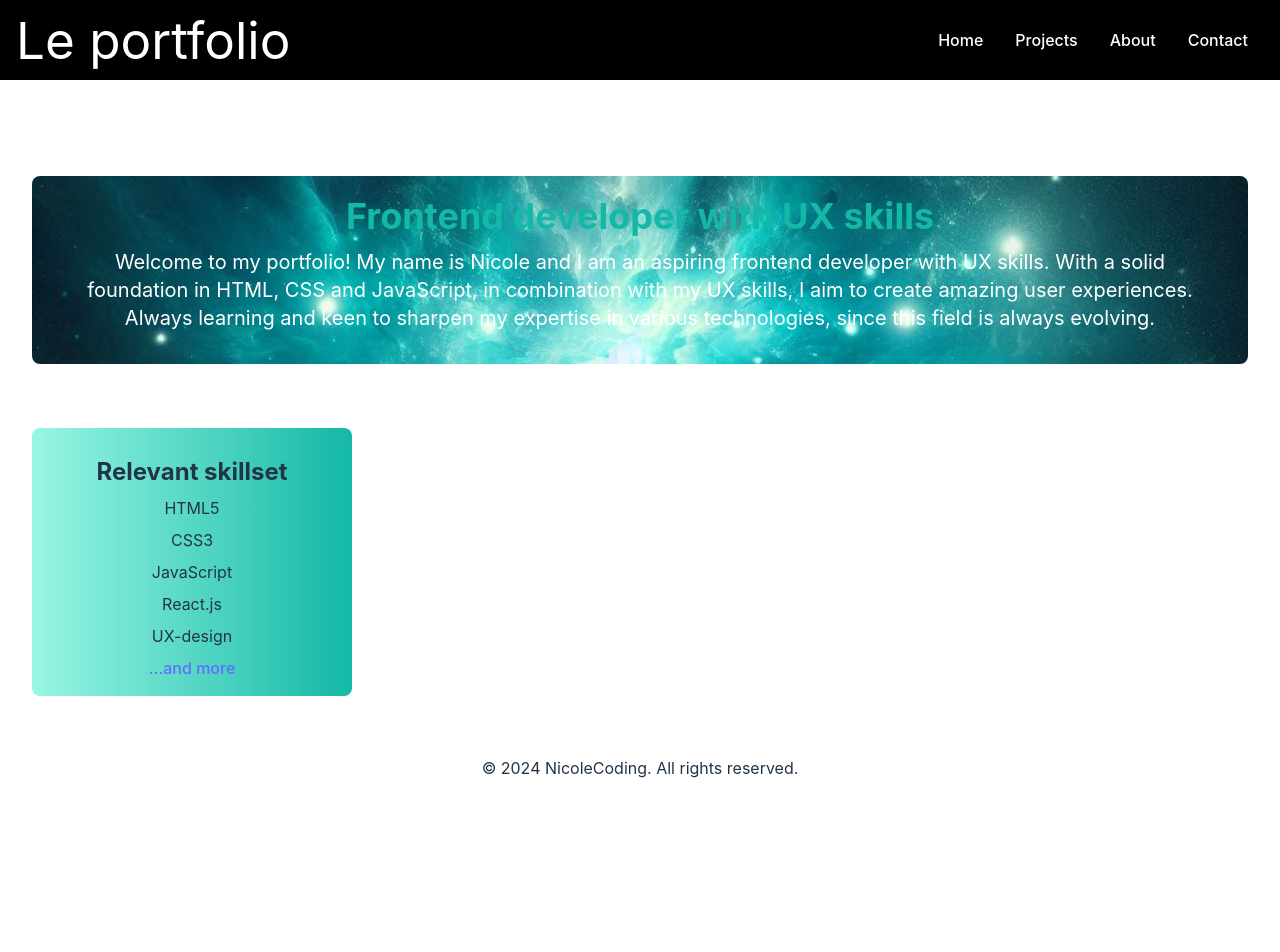
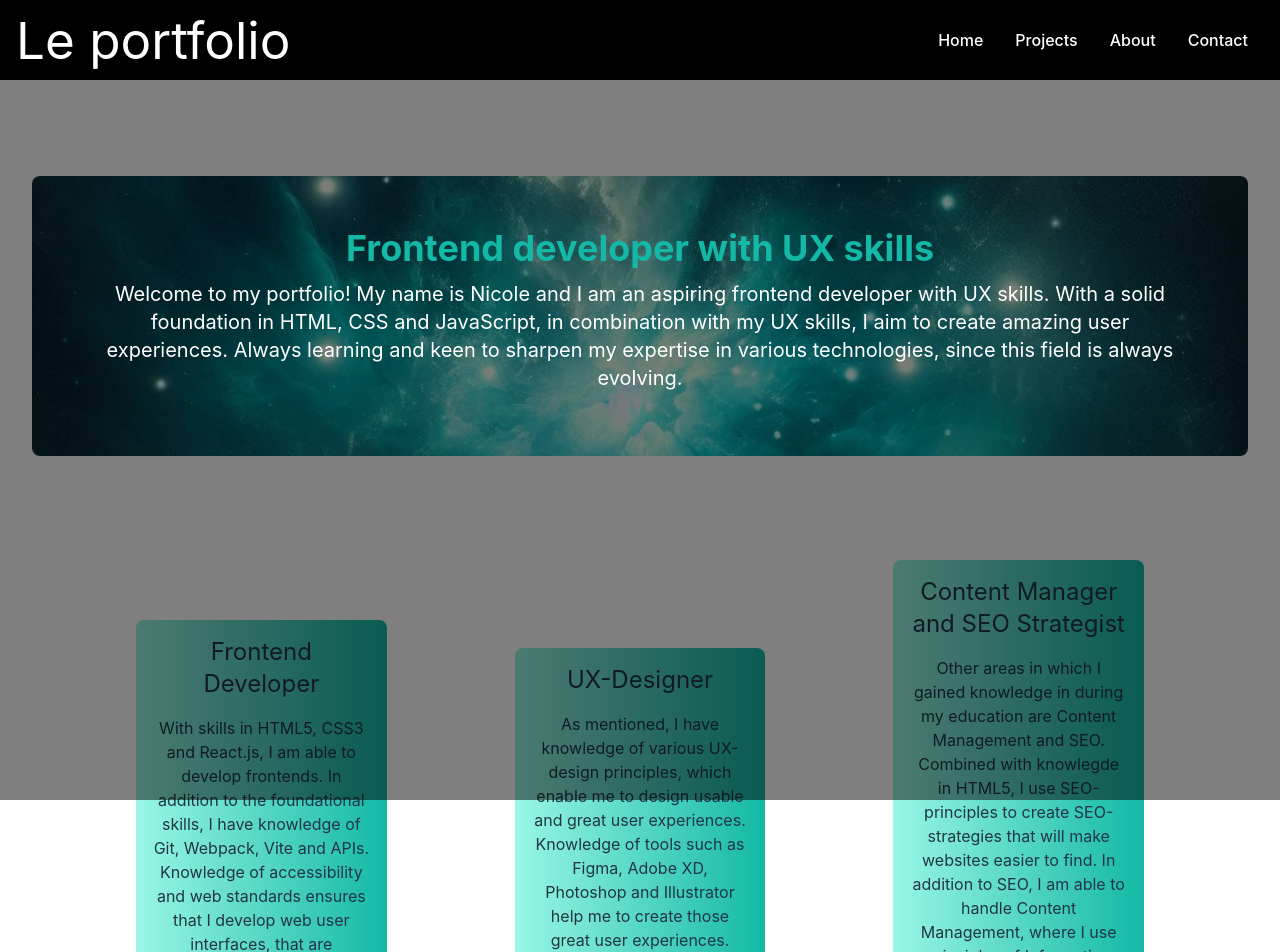
Before and after one commit to NicoleCoding/Portfolio-react, a React (Vite) app: page / in a window 1280 px wide. Shown: the top 952 px of the page. Before the commit the page ends 800 px from the top, so only its background shows below. Built offline with nearby package versions, Linux system fonts and the light colour scheme.

Commit message:
Added additional sections in home section

```diff
--- a/src/components/Home.jsx
+++ b/src/components/Home.jsx
@@ -1,25 +1,40 @@
-import { Link } from "wouter";
 
+/* Add 3 sections: UX-designer, frontend developer and SE0/content strategist, for each section the relevant skills highlighted */
 export default function Home() {
     return (
         <section className="container mx-auto p-4 md:p-8">
             <section id="intro" className="flex flex-col md:flex-col justify-between items-center bg-hero-background bg-no-repeat bg-cover p-5 text-white rounded-lg h-25 bg-center">
-                <h2 className="font-bold text-4xl text-teal-500">Frontend developer with UX skills</h2>
+            <div className="absolute inset-0 bg-black bg-opacity-50"></div>
+            <div className="relative z-10 text-white p-8 flex flex-col items-center justify-center h-full">
+            <h2 className="font-bold text-4xl text-teal-500">Frontend developer with UX skills</h2>
                 <p className="p-3 text-xl">Welcome to my portfolio! My name is Nicole and I am an aspiring frontend developer with UX skills. With a solid foundation in HTML, CSS and JavaScript, in combination with my UX
                     skills, I aim to create amazing user experiences. Always learning and keen to sharpen my expertise in various technologies, since this field is always evolving.
                 </p>
+            </div>
+            </section>
+            <section className="flex flex-col m-5 p-5 sm:flex-row justify-center items-center">
+                <section className="bg-gradient-to-r from-teal-200 to-teal-500 p-2 m-16 rounded-lg w-80 text-center">
+                    <h2 className="text-2xl p-2">Frontend Developer</h2>
+                    <p className="p-2">With skills in HTML5, CSS3 and React.js, I am able to develop frontends. In addition to the foundational skills, I have knowledge of Git, Webpack, Vite and APIs.
+                        Knowledge of accessibility and web standards ensures that I develop web user interfaces, that are accessible and usable.
+                    </p>
 
-            </section>
-            <section className="bg-gradient-to-r from-teal-200 to-teal-500 p-2 mt-16 rounded-lg w-80 flex flex-col text-center">
-            <ul>
-            <h2 className="font-bold text-2xl pt-5">Relevant skillset</h2>
-                <li className="m-2">HTML5</li>
-                <li className="m-2">CSS3</li>
-                <li className="m-2">JavaScript</li>
-                <li className="m-2">React.js</li>
-                <li className="m-2">UX-design</li>
-                <li className="m-2"><Link href="/about">...and more</Link></li>
-            </ul>
+                </section>
+                <section className="bg-gradient-to-r from-teal-200 to-teal-500 p-2 m-16 rounded-lg w-80 text-center">
+                    <h2 className="text-2xl p-2">UX-Designer</h2>
+                    <p className="p-2">As mentioned, I have knowledge of various UX-design principles, which enable me to design usable and great user experiences. Knowledge of tools such as Figma, Adobe XD, Photoshop and Illustrator
+                        help me to create those great user experiences.
+                    </p>
+
+                </section>
+                <section className="bg-gradient-to-r from-teal-200 to-teal-500 p-2 m-16 rounded-lg w-80 text-center">
+                    <h2 className="text-2xl p-2">Content Manager and SEO Strategist</h2>
+                    <p className="p-2">Other areas in which I gained knowledge in during my education are Content Management and SEO. Combined with knowlegde in HTML5, I use SEO-principles to create SEO-strategies
+                        that will make websites easier to find. In addition to SEO, I am able to handle Content Management, where I use principles of Information Architecture to make content understandable
+                        and findable.
+                    </p>
+
+                </section>
             </section>
 
 
```
